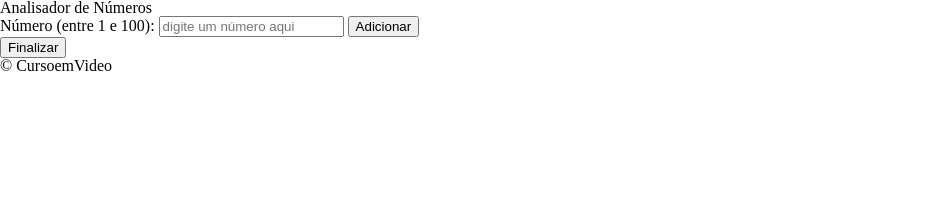
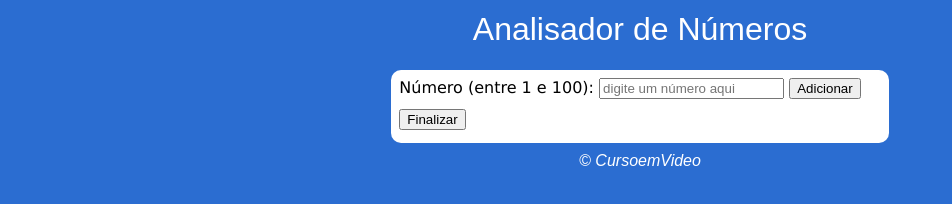
Before and after one commit to PereiraFelipeSilva/curso-em-video-JS, a plain HTML site: page praticando-arrays/index.html in a window 1280 px wide. Shown: the whole page, without its empty margins (0-952 px from the left). Drawn offline with Linux system fonts and the light colour scheme.

Commit message:
finalização do css

```diff
--- a/praticando-arrays/css/index.css
+++ b/praticando-arrays/css/index.css
@@ -0,0 +1,54 @@
+body {
+   background: #2b6dd1;
+   display: flex;
+   flex-flow: column nowrap;
+   align-items: center;
+}
+header {
+   padding: 1%;
+   margin-bottom: 1%;
+}
+.titulo-principal {
+   color: #FFF;
+   font-family: Arial, Helvetica, sans-serif;
+   font-size: 2em;
+}
+section {
+   background: #FFF;
+   padding: .5em;
+   border-radius: 10px;
+   margin-bottom: 2%;
+}
+.info-numeros {
+   display: flex;
+   align-items: center;
+   font-size: 1em;
+   font-family: Verdana, Geneva, Tahoma, sans-serif;
+   margin: 0 20px 10px 0;
+}
+.input-numero:hover {
+   border: 1px solid lightblue;
+}
+.button {
+   cursor: pointer;
+}
+.area-numeros {
+   border-bottom: 1%;
+}
+.array-numeros {
+   border: 1px solid rgba(0, 0, 0, 0.3);
+   width: max-content;
+   display: none;
+}
+/* classe ativada com js ↓ */
+.exibe-array-numero {
+   display: block;
+}
+.resultado {
+   margin-bottom: 1%;
+}
+footer {
+   color: #FFF;
+   font-family: Arial, Helvetica, sans-serif;
+   font-style: italic;
+}
--- a/praticando-arrays/index.html
+++ b/praticando-arrays/index.html
@@ -27,13 +27,14 @@
                   <input
                      type="button"
                      value="Adicionar"
-                     class="botao-adicionar"
+                     class="button"
+                     id="botao-adicionar"
                   />
                </p>
             </div>
             <div class="area-numeros">
                <ul class="array-numeros"></ul>
-               <input type="button" value="Finalizar">
+               <input type="button" value="Finalizar" class="button" id="botao-finalizar">
             </div>
             <div class="resultado">
                <p class="resultados">
```
